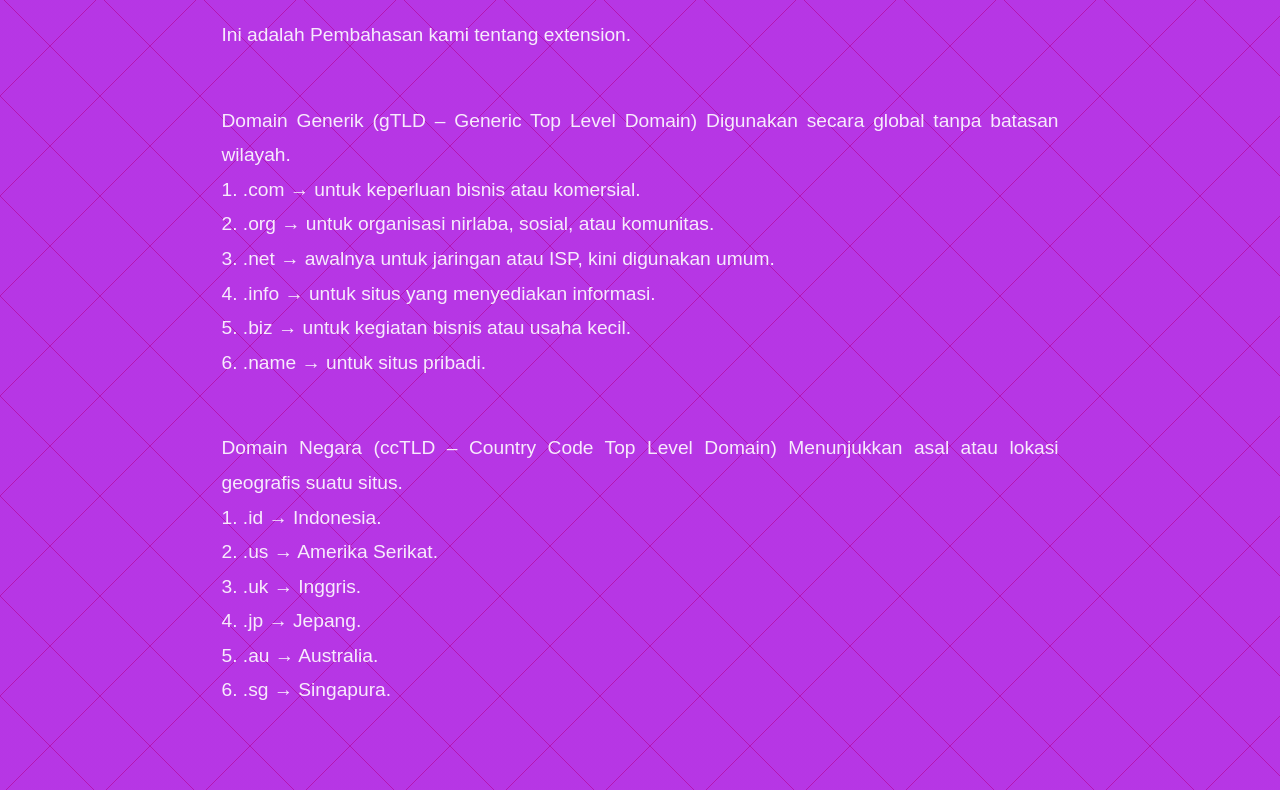
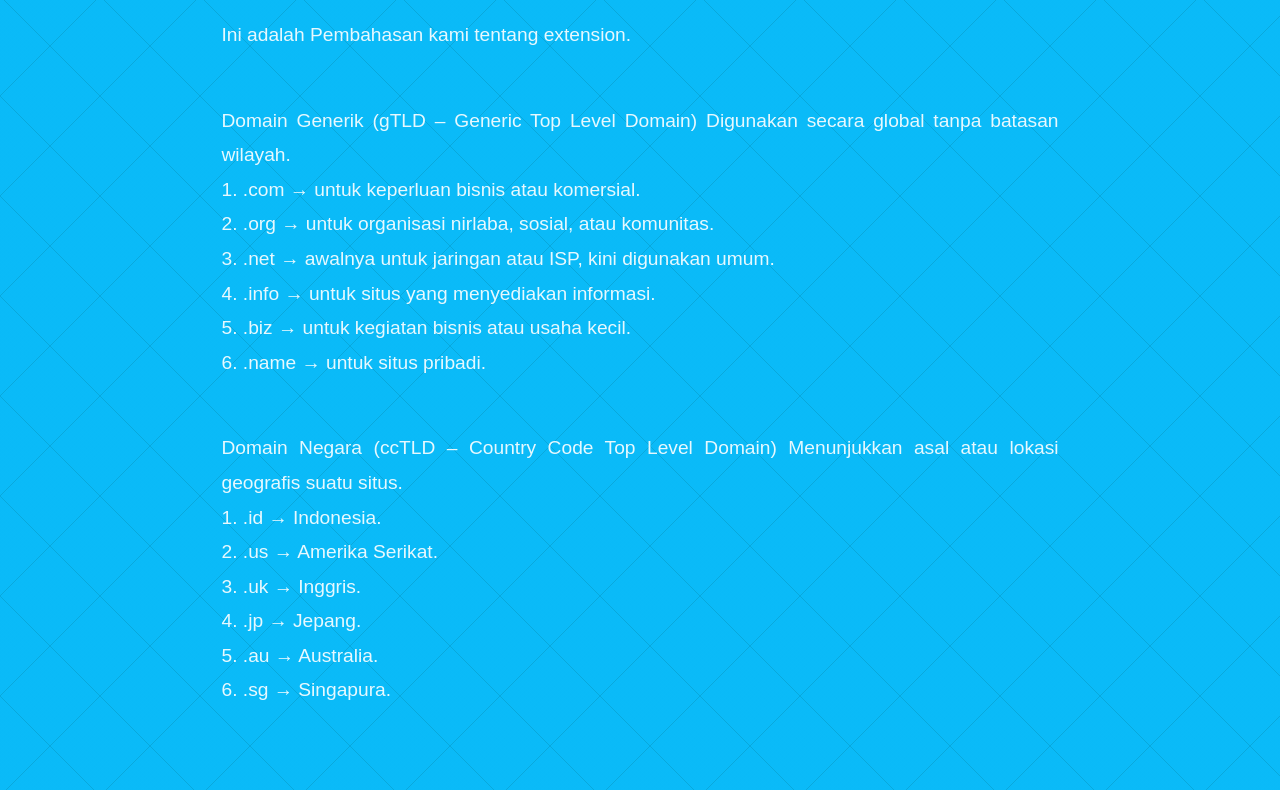
Before and after one commit to dylanelgenio01-ctrl/CHDanDylan, a plain HTML site: page ONLY extension.html in a window 1280 px wide. Shown: the part 409-1199 px from the top of the page. Drawn offline with Linux system fonts and the light colour scheme.

Commit message:
Update ONLY extension.html

```diff
--- a/ONLY extension.html
+++ b/ONLY extension.html
@@ -5,7 +5,7 @@
     <meta charset="UTF-8">
     <meta name="viewport" content="width=device-width, initial-scale=1.0">
     <title>Extension</title>
-    <link rel="stylesheet" type="text/css" href="style4.css">
+    <link rel="stylesheet" type="text/css" href="style3.css">
 </head>
 
 <body>
```
